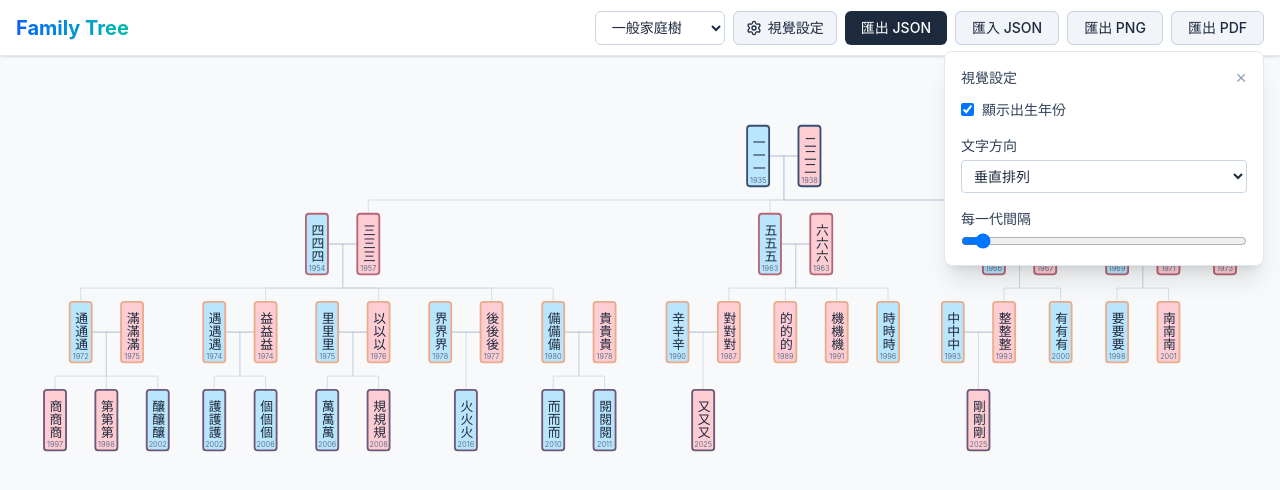
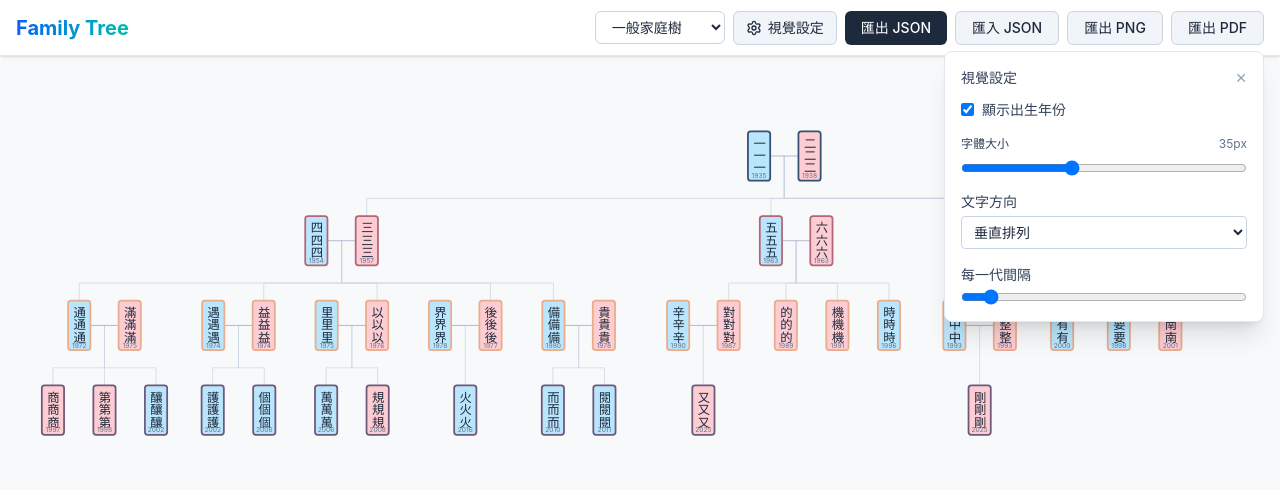
Before and after one commit to KHLee529/Family-Tree, a React (Vite) app: page / in a window 1280 px wide. Both pictures are taken after a click on the button "視覺設定". Shown: the top 490 px of the page. Built offline with nearby package versions, Linux system fonts and the light colour scheme.

Commit message:
Refine visualization settings

```diff
--- a/src/App.tsx
+++ b/src/App.tsx
@@ -42,17 +42,91 @@ function App() {
 
   const maxDepth = useMemo(() => getTreeMaxDepth(members), [members]);
 
-  // Dynamically calculate the safe minimum generation spacing to prevent overlap
-  const minSpacing = useMemo(() => {
+  // Dynamically calculate safe minimum boundaries to prevent overlap in Normal and Polar views
+  const { minSpacing, minPolarRadii } = useMemo(() => {
     const isHorizontal = uiConfig.nodeWritingMode === 'horizontal-tb';
     const allMembersArr = Object.values(members);
     const maxNameWidth = Math.max(...allMembersArr.map(m => getStringVisualWidth(m.name)), 2);
 
-    // Calculate RectHeight just like FamilyTreeViewer does
-    const RectHeight = isHorizontal ? 40 : Math.max(80, (maxNameWidth * 17.5) + 30);
-    // Return distance + safety padding
-    return Math.ceil(RectHeight * 2 + 50);
-  }, [members, uiConfig.nodeWritingMode]);
+    const textLength = maxNameWidth * uiConfig.fontSize;
+    const padding = uiConfig.fontSize; // Total padding space (equivalent to 2 English characters)
+
+    let RectWidth = 30;
+    let RectHeight = 80;
+
+    if (isHorizontal) {
+      RectWidth = (textLength + padding) / 2;
+      RectHeight = (uiConfig.fontSize * 1.8) / 2;
+    } else {
+      RectWidth = (uiConfig.fontSize * 1.8) / 2;
+      RectHeight = (textLength + padding) / 2;
+    }
+
+    const minS = Math.ceil(RectHeight * 2 + 50);
+
+    // Calculate level density to enforce polar tangential constraints safely using Arcsin
+    // We must categorize nodes per generation by single vs couple to determine true bounding radius
+    const isParent = (id: string) => allMembersArr.some(m => m.parentId1 === id);
+    const root = allMembersArr.find(m => !m.parentId1 && isParent(m.id)) || allMembersArr.find(m => !m.parentId1);
+
+    const nodesByDepth: Record<number, { isCouple: boolean }[]> = {};
+    if (root) {
+      function traverse(id: string, depth: number) {
+        const m = members[id];
+        if (!nodesByDepth[depth]) nodesByDepth[depth] = [];
+        nodesByDepth[depth].push({ isCouple: !!m?.spouseId });
+
+        const children = allMembersArr.filter(child => child.parentId1 === id || (m?.spouseId && child.parentId1 === m.spouseId));
+        children.forEach(c => traverse(c.id, depth + 1));
+      }
+      traverse(root.id, 0);
+    }
+
+    const SpouseGap = 40;
+    const PolarSpouseOffset = RectWidth + SpouseGap;
+
+    // SVG coordinate math: Single node centers perfectly. Couple shifts left/right by PolarSpouseOffset.
+    const singleBoundR = Math.sqrt(Math.pow(RectWidth / 2, 2) + Math.pow(RectHeight / 2, 2));
+    const coupleBoundR = Math.sqrt(Math.pow((PolarSpouseOffset + RectWidth) / 2, 2) + Math.pow(RectHeight / 2, 2));
+
+    const minRadii: number[] = [];
+    let currentR = 0;
+
+    // Check up to maxDepth to establish mathematically un-collidable minimum radii
+    for (let depth = 0; depth <= maxDepth; depth++) {
+      let requiredAbsoluteR = currentR + minS;
+      const nodesAtDepth = nodesByDepth[depth] || [];
+
+      let sumAsin = Math.PI + 1;
+      let limitIterations = 0;
+
+      // Iteratively increase required R until the sum of all absolute arcs is <= PI (Half the circle for semi-angles)
+      while (sumAsin > Math.PI && limitIterations < 1000) {
+        sumAsin = 0;
+        for (const n of nodesAtDepth) {
+          const boundR = n.isCouple ? coupleBoundR : singleBoundR;
+
+          // If the bounding circle is nearly identical to to current Radius, it blocks the whole circle
+          if ((boundR + 20) >= requiredAbsoluteR) {
+            sumAsin += Math.PI;
+          } else {
+            sumAsin += Math.asin((boundR + 20) / requiredAbsoluteR);
+          }
+        }
+        if (sumAsin > Math.PI) {
+          requiredAbsoluteR += 30; // Push minimum slider requirement outwards
+        }
+        limitIterations++;
+      }
+
+      // The step size for this specific generation's slider
+      let step = requiredAbsoluteR - currentR;
+      minRadii[depth] = Math.max(minS, Math.ceil(step));
+      currentR += minRadii[depth];
+    }
+
+    return { minSpacing: minS, minPolarRadii: minRadii };
+  }, [members, uiConfig.nodeWritingMode, uiConfig.fontSize, maxDepth]);
 
   const maxSpacingNormal = Math.max(800, minSpacing + 400);
 
@@ -91,9 +165,9 @@ function App() {
 
   return (
     <div className="w-full h-screen flex flex-col overflow-hidden bg-slate-50 text-slate-800">
-      <header className="h-14 bg-white shadow-sm border-b border-slate-200 flex items-center px-4 justify-between shrink-0 z-10">
-        <h1 className="text-xl font-bold bg-clip-text text-transparent bg-gradient-to-r from-blue-600 to-teal-500">Family Tree</h1>
-        <div className="flex gap-2">
+      <header className="min-h-[56px] py-2 bg-white shadow-sm border-b border-slate-200 flex flex-wrap items-center px-4 justify-between shrink-0 z-10">
+        <h1 className="text-xl font-bold bg-clip-text text-transparent bg-gradient-to-r from-blue-600 to-teal-500 mr-4">Family Tree</h1>
+        <div className="flex flex-wrap gap-2 items-center justify-end flex-1">
           {/* Toolbar 預留 */}
           <select
             className="border border-slate-300 rounded-md px-3 py-1.5 bg-white text-sm focus:outline-none focus:ring-2 focus:ring-blue-500 transition-all"
@@ -120,7 +194,7 @@ function App() {
 
             {/* Settings Dropdown Panel */}
             {showSettings && (
-              <div className="absolute top-10 right-0 w-80 bg-white border border-slate-200 rounded-lg shadow-xl p-4 z-50 text-sm">
+              <div className="absolute top-10 right-0 w-80 bg-white border border-slate-200 rounded-lg shadow-xl p-4 z-50 text-sm max-h-[80vh] overflow-y-auto">
                 <div className="flex justify-between items-center mb-3">
                   <h3 className="font-bold text-slate-700">視覺設定</h3>
                   <button onClick={() => setShowSettings(false)} className="text-slate-400 hover:text-slate-600">✕</button>
@@ -135,6 +209,20 @@ function App() {
                       className="rounded border-slate-300 text-blue-600 focus:ring-blue-500"
                     />
                     <span className="text-slate-700">顯示出生年份</span>
+                  </label>
+
+                  <label className="flex flex-col gap-1">
+                    <div className="flex justify-between text-xs mb-1">
+                      <span className="text-slate-700">字體大小</span>
+                      <span className="text-slate-500">{uiConfig.fontSize}px</span>
+                    </div>
+                    <input
+                      type="range"
+                      min="12" max="72" step="1"
+                      value={uiConfig.fontSize}
+                      onChange={(e) => updateUIConfig({ fontSize: Number(e.target.value) })}
+                      className="w-full"
+                    />
                   </label>
 
                   <label className="flex flex-col gap-1">
@@ -190,8 +278,8 @@ function App() {
                           </div>
                           <input
                             type="range"
-                            min={minSpacing} max={Math.max(800, minSpacing + 500)} step="10"
-                            value={uiConfig.polarGenerationRadii[idx] !== undefined ? uiConfig.polarGenerationRadii[idx] : Math.max(250, minSpacing)}
+                            min={minPolarRadii[idx] || minSpacing} max={Math.max(1000, (minPolarRadii[idx] || minSpacing) + 800)} step="10"
+                            value={uiConfig.polarGenerationRadii[idx] !== undefined ? Math.max(minPolarRadii[idx] || minSpacing, uiConfig.polarGenerationRadii[idx]) : Math.max(250, minPolarRadii[idx] || minSpacing)}
                             onChange={(e) => {
                               const newArr = [...uiConfig.polarGenerationRadii];
                               newArr[idx] = Number(e.target.value);
--- a/src/components/FamilyTreeViewer.tsx
+++ b/src/components/FamilyTreeViewer.tsx
@@ -57,6 +57,9 @@ function buildTree(members: Record<string, FamilyMember>): TreeNode | null {
 const FamilyTreeViewer = forwardRef<FamilyTreeViewerRef, ViewerProps>(({ viewMode, onSelect }, ref) => {
     const svgRef = useRef<SVGSVGElement>(null);
     const containerRef = useRef<HTMLDivElement>(null);
+    const currentZoomRef = useRef<d3.ZoomTransform | null>(null);
+    const prevViewModeRef = useRef(viewMode);
+
     const members = useFamilyStore((state) => state.members);
     const uiConfig = useFamilyStore((state) => state.uiConfig);
 
@@ -156,25 +159,22 @@ const FamilyTreeViewer = forwardRef<FamilyTreeViewerRef, ViewerProps>(({ viewMod
         const allMembersArr = Object.values(members);
         const maxNameWidth = d3.max(allMembersArr, m => getStringVisualWidth(m.name)) || 2;
 
-        // Base dimensions (half width / half height)
-        // Font size is ~35px, so 1 "em" visual width is roughly 17.5px radius
-        const charUnitRadius = 17.5;
+        const textLength = maxNameWidth * uiConfig.fontSize;
+        const boxPadding = uiConfig.fontSize; // Total padding space (equivalent to 2 English characters)
 
         let RectWidth = 30;
         let RectHeight = 80;
 
         if (isHorizontal) {
-            // Horizontal text: width expands based on name length, height is standard compact
-            RectWidth = Math.max(70, (maxNameWidth * charUnitRadius) + 20);
-            RectHeight = 40;
+            RectWidth = (textLength + boxPadding) / 2;
+            RectHeight = (uiConfig.fontSize * 1.8) / 2;
         } else {
-            // Vertical text: height expands based on name length, width is standard compact
-            RectWidth = 30;
-            RectHeight = Math.max(80, (maxNameWidth * charUnitRadius) + 30);
+            RectWidth = (uiConfig.fontSize * 1.8) / 2;
+            RectHeight = (textLength + boxPadding) / 2;
         }
 
-        const NameFontSize = '35px';
-        const BirthYearFontSize = '20px';
+        const NameFontSize = `${uiConfig.fontSize}px`;
+        const BirthYearFontSize = `${Math.max(10, Math.floor(uiConfig.fontSize * 0.55))}px`;
         const VerticalYearOffset = uiConfig.yearSpacing;
         const PolarTimeYearOffset = uiConfig.yearSpacing;
         const ShowBirthYear = uiConfig.showBirthYear;
@@ -205,7 +205,10 @@ const FamilyTreeViewer = forwardRef<FamilyTreeViewerRef, ViewerProps>(({ viewMod
 
         const zoom = d3.zoom<SVGSVGElement, unknown>()
             .scaleExtent([0.1, 4])
-            .on('zoom', (event) => g.attr('transform', event.transform));
+            .on('zoom', (event) => {
+                g.attr('transform', event.transform);
+                currentZoomRef.current = event.transform;
+            });
 
         svg.call(zoom);
 
@@ -242,13 +245,22 @@ const FamilyTreeViewer = forwardRef<FamilyTreeViewerRef, ViewerProps>(({ viewMod
         const treeWidth = maxX - minX + 300; // Account for node width
         const treeHeight = maxY - minY + 200; // Account for node height
 
+        if (!currentZoomRef.current || prevViewModeRef.current !== viewMode) {
             const initialScale = Math.min(width / treeWidth, containerRef.current.clientHeight / treeHeight, 1);
             const initialX = width / 2 - (minX + maxX) / 2 * initialScale;
             const initialY = 100;
 
-        svg.call(zoom.transform, d3.zoomIdentity.translate(initialX, initialY).scale(initialScale));
+            const initialTransform = d3.zoomIdentity.translate(initialX, initialY).scale(initialScale);
+            svg.call(zoom.transform, initialTransform);
 
-        // Calculate year range for time-based views
+            currentZoomRef.current = initialTransform;
+            prevViewModeRef.current = viewMode;
+        } else {
+            // Restore existing pan/zoom so editing doesn't snap the user randomly
+            svg.call(zoom.transform, currentZoomRef.current);
+        }
+
+        // Draw links (parent to child)
         const allDescendants = root.descendants();
         const minYear = d3.min(allDescendants, d => d.data.member.birthYear) || 1900;
         const maxYear = d3.max(allDescendants, d => d.data.member.birthYear) || new Date().getFullYear();
@@ -275,33 +287,93 @@ const FamilyTreeViewer = forwardRef<FamilyTreeViewerRef, ViewerProps>(({ viewMod
                 }
             });
         } else if (viewMode.startsWith('polar')) {
-            // Use d3.partition to allocate angle space based on the number of leaf nodes,
-            // factoring in whether the leaf has a spouse (which makes it wider).
-            root.sum(d => d.children.length === 0 ? (d.spouse ? 1.8 : 1) : 0);
+            const singleBoundR = Math.sqrt(Math.pow(RectWidth / 2, 2) + Math.pow(RectHeight / 2, 2));
+            const coupleBoundR = Math.sqrt(Math.pow((PolarSpouseOffset + RectWidth) / 2, 2) + Math.pow(RectHeight / 2, 2));
 
-            // Partition layout gives us proportional angles d.x0 and d.x1
-            d3.partition<TreeNode>().size([2 * Math.PI, root.height + 1])(root);
+            let checkOverlaps = viewMode !== 'polar-time'; // Time based views do not auto-scale radii to preserve exact year mapping
+            let iterations = 0;
 
+            // For standard polar, we push out generations independently.
+            const rPaddings: number[] = Array.from({ length: 50 }).fill(0) as number[];
+
+            // Iterative auto-scaler to mathematically ensure no tangential overlap
+            do {
+                if (viewMode !== 'polar-time') {
+                    checkOverlaps = false; // Assume success until proven otherwise
+                }
+
+                // 1. Pre-calculate true radii for all nodes
                 root.each(d => {
-                let r: number = 0;
+                    let r = 0;
                     if (viewMode === 'polar-time') {
-                    r = (d.data.member.birthYear - minYear) * PolarTimeYearOffset + PolarDepthRadius[0];
+                        r = ((d.data.member.birthYear - minYear) * PolarTimeYearOffset) + PolarDepthRadius[0];
                     } else {
-                    // Increase radius step to provide more tangential space
                         for (let i = 0; i <= d.depth; i++) {
-                        r += PolarDepthRadius[i];
+                            r += PolarDepthRadius[i] + rPaddings[i];
                         }
                     }
+                    (d as any).r = r;
+                });
 
-                // The angle is the midpoint of the partition arc.
-                const theta = ((d as any).x0 + (d as any).x1) / 2;
+                // 2. Post-order traversal to calculate required angular wedge for each local subtree
+                root.eachAfter(d => {
+                    const r = Math.max((d as any).r, 0.1);
+                    const boundR = d.data.spouse ? coupleBoundR : singleBoundR;
 
-                (d as any).theta = theta;
-                (d as any).r = r;
-                // Use the original cartesian conversion to maintain compatibility with downstream drawing logic
-                (d as any).x = r * Math.sin(theta);
-                (d as any).y = -r * Math.cos(theta);
+                    // Arcsin represents half the angle. The total required angle is 2*arcsin. We add 20px of absolute padding to the bounding circle.
+                    const nodeArc = 2 * Math.asin(Math.min(1, (boundR + 20) / r));
+
+                    if (d.children && d.children.length > 0) {
+                        const childrenArc = (d3.sum(d.children, c => (c as any).reqArc) as number);
+
+                        // Check if this specific node's children are crowded
+                        if (childrenArc > 2 * Math.PI && viewMode !== 'polar-time') {
+                            checkOverlaps = true;
+                            // Push the immediate children outward to gain more circumference
+                            rPaddings[d.depth + 1] = (rPaddings[d.depth + 1] || 0) + 50;
+                        }
+
+                        (d as any).reqArc = Math.max(nodeArc, childrenArc);
+                    } else {
+                        (d as any).reqArc = nodeArc;
+                    }
                 });
+
+                const totalRootReq = root.children && root.children.length > 0
+                    ? (d3.sum(root.children, c => (c as any).reqArc) as number)
+                    : (root as any).reqArc;
+
+                if (totalRootReq > 2 * Math.PI && viewMode !== 'polar-time') {
+                    checkOverlaps = true;
+                    rPaddings[1] = (rPaddings[1] || 0) + 50; // Push depth 1 out
+                }
+
+                iterations++;
+            } while (checkOverlaps && iterations < 50);
+
+            // 3. Pre-order traversal to assign proportional angles filling the allowed space
+            const assignAngles = (node: d3.HierarchyNode<TreeNode>, startAngle: number, endAngle: number) => {
+                const theta = (startAngle + endAngle) / 2;
+                (node as any).theta = theta;
+                (node as any).x = (node as any).r * Math.sin(theta);
+                (node as any).y = -(node as any).r * Math.cos(theta);
+
+                if (node.children && node.children.length > 0) {
+                    const totalChildReq = d3.sum(node.children, c => (c as any).reqArc);
+                    const totalAvailable = endAngle - startAngle;
+
+                    let currentStart = startAngle;
+                    for (const c of node.children) {
+                        const proportion = (c as any).reqArc / totalChildReq;
+                        const arcSize = totalAvailable * proportion;
+                        assignAngles(c, currentStart, currentStart + arcSize);
+                        currentStart += arcSize;
+                    }
+                }
+            };
+
+            // Dedicate the full 360 circle (2 PI) to the root tree
+            assignAngles(root, 0, 2 * Math.PI);
         }
 
         g.selectAll('.link')
@@ -333,8 +405,6 @@ const FamilyTreeViewer = forwardRef<FamilyTreeViewerRef, ViewerProps>(({ viewMod
                         const localX = isTargetMale ? -PolarSpouseOffset : PolarSpouseOffset;
                         targetTheta += -localX / targetR;
                     }
-
-                    targetR -= RectHeight;
 
                     // Path math clearance
                     let actualSourceR = spouseR === 0 ? sourceR : Math.max(sourceR, spouseR);
@@ -381,7 +451,8 @@ const FamilyTreeViewer = forwardRef<FamilyTreeViewerRef, ViewerProps>(({ viewMod
 
                 let tx = d.target.x || 0;
                 let ty = d.target.y || 0;
-                let childTopY = ty - RectHeight;
+                // Line targets the center directly (behind the node graphics)
+                let childTargetY = ty;
 
                 if (d.target.data.spouse) {
                     const isTargetMale = d.target.data.member.gender !== 'F';
@@ -391,9 +462,9 @@ const FamilyTreeViewer = forwardRef<FamilyTreeViewerRef, ViewerProps>(({ viewMod
                 // Calculate the turning point exactly in the middle of the gap
                 let midY = (viewMode === 'vertical' && (d.source as any).sharedMidY !== undefined)
                     ? (d.source as any).sharedMidY
-                    : (parentBottomY + childTopY) / 2;
+                    : (parentBottomY + (childTargetY - RectHeight)) / 2; // Keep turn radius based on node edge so they don't look awkwardly low
 
-                return `M ${sx},${sy} L ${sx},${midY} L ${tx},${midY} L ${tx},${childTopY}`;
+                return `M ${sx},${sy} L ${sx},${midY} L ${tx},${midY} L ${tx},${childTargetY}`;
             });
 
         const nodeGroup = g.selectAll('.node')
@@ -469,34 +540,20 @@ const FamilyTreeViewer = forwardRef<FamilyTreeViewerRef, ViewerProps>(({ viewMod
 
         memberGroup.append('text')
             .attr('writing-mode', WritingMode)
-            .attr('dy', isHorizontal && ShowBirthYear ? -8 : (isHorizontal ? 12 : -2))
+            .attr('dy', isHorizontal && ShowBirthYear ? uiConfig.fontSize * 0.15 : (isHorizontal ? uiConfig.fontSize * 0.35 : -2))
             .attr('text-anchor', 'middle')
             .attr('font-size', NameFontSize)
             .attr('font-weight', '500')
             .attr('fill', '#1e293b')
-            .attr('transform', d => {
-                if (viewMode.startsWith('polar')) {
-                    let deg = ((d as any).theta * 180 / Math.PI + 180) % 360;
-                    if (deg < 0) deg += 360;
-                    //if (deg > 90 && deg < 270) return `rotate(180) translate(0, -4)`;
-                }
-                return ``;
-            }).text(d => d.data.member.name);
+            .text(d => d.data.member.name);
 
         if (ShowBirthYear) {
             memberGroup.append('text')
-                .attr('dy', isHorizontal ? 24 : RectHeight * 0.9)
+                .attr('dy', isHorizontal ? uiConfig.fontSize * 0.9 : RectHeight * 0.9)
                 .attr('text-anchor', 'middle')
                 .attr('font-size', BirthYearFontSize)
                 .attr('fill', '#64748b')
-                .attr('transform', d => {
-                    if (viewMode.startsWith('polar')) {
-                        let deg = ((d as any).theta * 180 / Math.PI + 180) % 360;
-                        if (deg < 0) deg += 360;
-                        //if (deg > 90 && deg < 270) return `rotate(180) translate(0, -32)`;
-                    }
-                    return ``;
-                }).text(d => d.data.member.birthYear);
+                .text(d => d.data.member.birthYear);
         }
 
         const spouseGroup = spouseNodes.append('g')
@@ -532,35 +589,19 @@ const FamilyTreeViewer = forwardRef<FamilyTreeViewerRef, ViewerProps>(({ viewMod
 
         spouseGroup.append('text')
             .attr('writing-mode', WritingMode)
-            .attr('dy', isHorizontal && ShowBirthYear ? -8 : (isHorizontal ? 12 : -2))
+            .attr('dy', isHorizontal && ShowBirthYear ? uiConfig.fontSize * 0.15 : (isHorizontal ? uiConfig.fontSize * 0.35 : -2))
             .attr('text-anchor', 'middle')
             .attr('font-size', NameFontSize)
             .attr('font-weight', '500')
             .attr('fill', '#1e293b')
-            .attr('transform', d => {
-                if (viewMode.startsWith('polar')) {
-                    let deg = ((d as any).theta * 180 / Math.PI + 180) % 360;
-                    if (deg < 0) deg += 360;
-                    //if (deg > 90 && deg < 270) return `rotate(180) translate(0, -4)`;
-                }
-                return ``;
-            })
             .text(d => d.data.spouse!.name);
 
         if (ShowBirthYear) {
             spouseGroup.append('text')
-                .attr('dy', isHorizontal ? 24 : RectHeight * 0.9)
+                .attr('dy', isHorizontal ? uiConfig.fontSize * 0.9 : RectHeight * 0.9)
                 .attr('text-anchor', 'middle')
                 .attr('font-size', BirthYearFontSize)
                 .attr('fill', '#64748b')
-                .attr('transform', d => {
-                    if (viewMode.startsWith('polar')) {
-                        let deg = ((d as any).theta * 180 / Math.PI + 180) % 360;
-                        if (deg < 0) deg += 360;
-                        //if (deg > 90 && deg < 270) return `rotate(180) translate(0, -32)`;
-                    }
-                    return ``;
-                })
                 .text(d => d.data.spouse!.birthYear);
         }
 
@@ -590,7 +631,7 @@ const FamilyTreeViewer = forwardRef<FamilyTreeViewerRef, ViewerProps>(({ viewMod
                         .attr('dy', '0.32em')
                         .attr('text-anchor', 'end')
                         .attr('fill', TimeGridLabelColor)
-                        .attr('font-size', '12px')
+                        .attr('font-size', BirthYearFontSize)
                         .text(year);
                 } else {
                     // Polar-time view
@@ -612,7 +653,7 @@ const FamilyTreeViewer = forwardRef<FamilyTreeViewerRef, ViewerProps>(({ viewMod
                         .attr('dy', '-0.4em')
                         .attr('text-anchor', 'middle')
                         .attr('fill', TimeGridLabelColor)
-                        .attr('font-size', '12px')
+                        .attr('font-size', BirthYearFontSize)
                         .text(year);
                 }
             }
--- a/src/components/Sidebar.tsx
+++ b/src/components/Sidebar.tsx
@@ -45,6 +45,12 @@ export default function Sidebar({ selectedId, onClose }: SidebarProps) {
                 <span className="font-medium text-slate-700">{member.name} 的資料</span>
                 <button onClick={onClose} className="text-slate-400 hover:text-slate-600">✕</button>
             </div>
+
+            {formData.photoUrl && (
+                <div className="flex justify-center my-2">
+                    <img src={formData.photoUrl} alt="個人照片" className="w-32 h-32 object-cover rounded-full border-4 border-white shadow-sm" />
+                </div>
+            )}
 
             <div className="flex flex-col gap-3 text-sm">
                 <label className="flex flex-col">
--- a/src/store.ts
+++ b/src/store.ts
@@ -57,6 +57,7 @@ export const useFamilyStore = create<FamilyState>((set) => ({
         yearSpacing: 20,
         generationSpacingNormal: 240,
         polarGenerationRadii: [300, 300, 250, 200, 200, 200, 200, 200, 200, 200], // Pre-populate some defaults
+        fontSize: 35,
     },
     updateUIConfig: (config) =>
         set((state) => ({
--- a/src/types.ts
+++ b/src/types.ts
@@ -19,6 +19,7 @@ export interface UIConfig {
     yearSpacing: number;
     generationSpacingNormal: number;
     polarGenerationRadii: number[];
+    fontSize: number;
 }
 
 export interface FamilyState {
```
Lines whose indentation alone changed are shown as unchanged.
